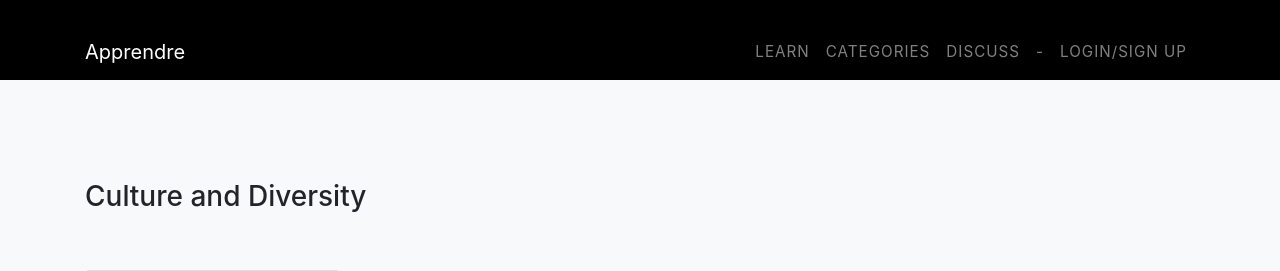
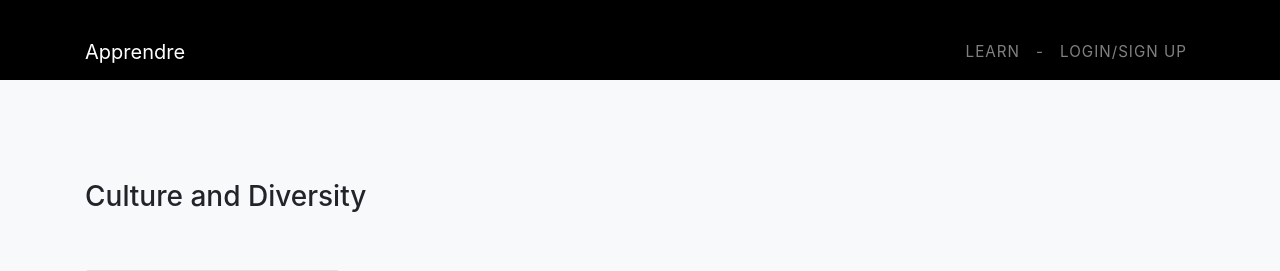
Before and after one commit to michaelroudnitski/cultureplatform, a Django app: page /forum/categories/culture_and_diversity in a window 1280 px wide. Shown: the top 271 px of the page. Run offline with Django 3.2, Linux system fonts and the light colour scheme; some libraries are stand-ins or nearby versions.

Commit message:
fixed navbar again

```diff
--- a/cultureplatform/forum/templates/cultural_and_diversity.html
+++ b/cultureplatform/forum/templates/cultural_and_diversity.html
@@ -1,15 +1,13 @@
 {%  extends 'base.html' %}
 {% block body %}
           <div class="container pt-4">
-            <nav class="navbar navbar-expand-lg navbar-dark bg-transparent px-0"><a class="text-white navbar-brand" href="index.html">Apprendre</a>
+            <nav class="navbar navbar-expand-lg navbar-dark bg-transparent px-0"><a class="text-white navbar-brand" href="/">Apprendre</a>
             <button class="navbar-toggler" type="button" data-toggle="collapse" data-target="#da-navbarNav" aria-controls="da-navbarNav" aria-expanded="false" aria-label="Toggle navigation"><span class="navbar-toggler-icon"></span></button>
             <div class="collapse navbar-collapse text-uppercase" id="da-navbarNav">
               <ul class="navbar-nav ml-auto">
-                <li class="nav-item"><a class="nav-link smooth-scroll" href="learn.html">Learn</a></li>
-                <li class="nav-item"><a class="nav-link smooth-scroll" href="index.html#trending">Categories</a></li>
-                <li class="nav-item"><a class="nav-link smooth-scroll" href="index.html#discuss">Discuss</a></li>
+                <li class="nav-item"><a class="nav-link smooth-scroll" href="{% url 'learn' %}">Learn</a></li>
                 <li class="nav-item"><a class="nav-link smooth-scroll" href="#">-</a></li>
-                <li class="nav-item"><a class="nav-link smooth-scroll" href="login.html">Login/Sign Up</a></li>
+                <li class="nav-item"><a class="nav-link smooth-scroll" href="/users/signin">Login/Sign Up</a></li>
               </ul>
             </div>
           </nav>
```
